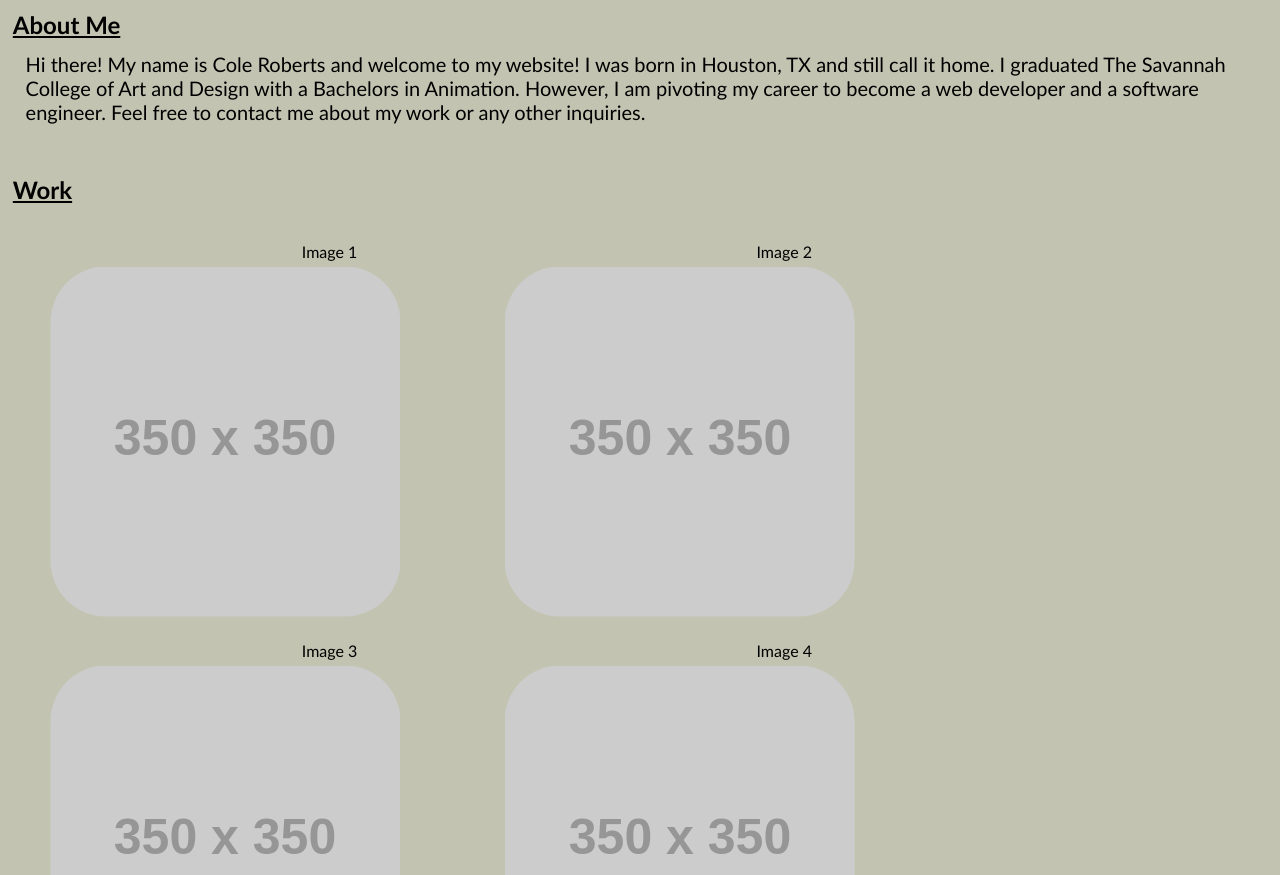
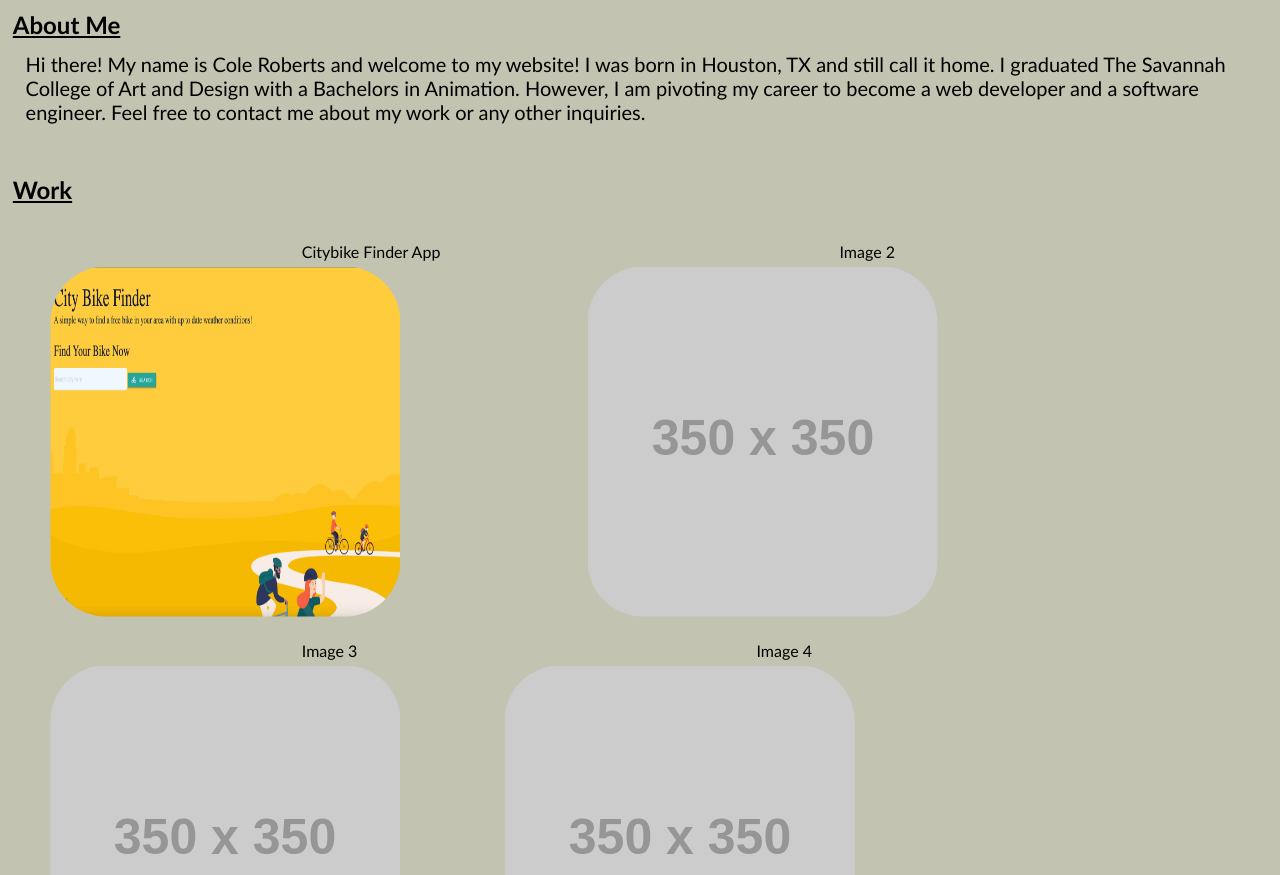
Before and after one commit to LemonDropping/portfolio-page, a plain HTML site: page index.html in a window 1280 px wide. Shown: the part 225-1100 px from the top of the page. Drawn offline with Linux system fonts and the light colour scheme; placeholder pictures from the web are drawn by us.

Commit message:
updated portfolio with proj 1

```diff
--- a/index.html
+++ b/index.html
@@ -37,8 +37,8 @@
         <div>
             <h2>Work</h2>
             <div class="images-work">
-                <img id="img-1" src="https://via.placeholder.com/350">
-                    <p id="p-img-1">Image 1</p>
+                <img id="img-1" src="./assets/images/Screenshot 2023-01-20 at 3.43.50 PM.png" width="350" height="350">
+                    <p id="p-img-1">Citybike Finder App</p>
                 <img id="img-2" src="https://via.placeholder.com/350">
                     <p id="p-img-2">Image 2</p>
                 <img id="img-3" src="https://via.placeholder.com/350">
```
Also changed, not shown: assets/images/Screenshot 2023-01-20 at 3.43.50 PM.png (added).
